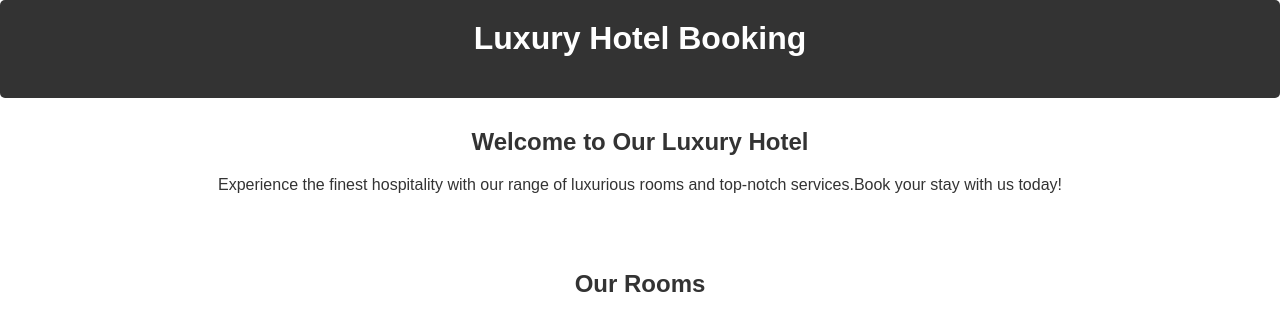
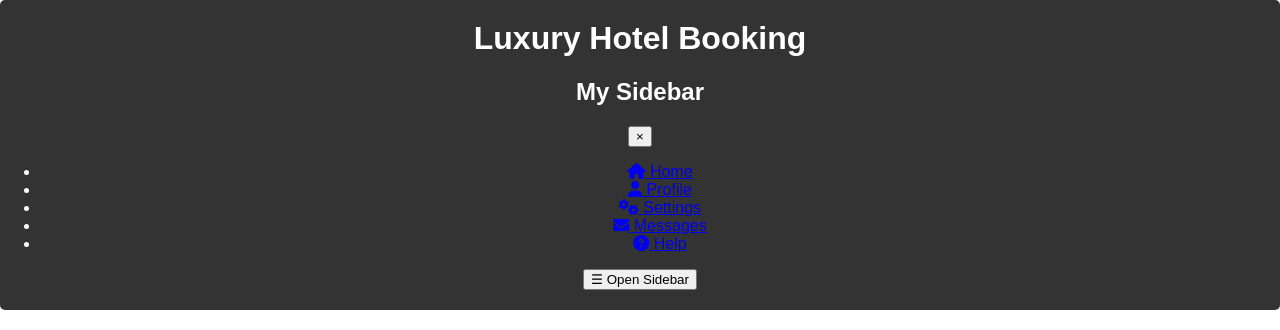
Before and after one commit to GitanjaliSase/Assignment-38-sidebar, a plain HTML site: page index.html in a window 1280 px wide. Shown: the top 330 px of the page. Drawn offline with Linux system fonts and the light colour scheme.

Commit message:
fontawesome add

```diff
--- a/index.html
+++ b/index.html
@@ -4,11 +4,29 @@
     <meta charset="UTF-8">
     <meta name="viewport" content="width=device-width, initial-scale=1.0">
     <title>Sidebar</title>
+    <script src="https://kit.fontawesome.com/5aa42e6115.js" crossorigin="anonymous"></script>
     <link rel="stylesheet" href="style.css">
 </head>
 <body>
 <div class="container">
     <h1>Luxury Hotel Booking</h1>
+    <div class="sidebar">
+        <div class="sidebar-header">
+          <h2>My Sidebar</h2>
+          <button class="close-btn" onclick="closeSidebar()">×</button>
+        </div>
+        <ul>
+          <li><a href="#"><i class="fas fa-home"></i> Home</a></li>
+          <li><a href="#"><i class="fas fa-user"></i> Profile</a></li>
+          <li><a href="#"><i class="fas fa-cogs"></i> Settings</a></li>
+          <li><a href="#"><i class="fas fa-envelope"></i> Messages</a></li>
+          <li><a href="#"><i class="fas fa-question-circle"></i> Help</a></li>
+        </ul>
+      </div>
+
+      <div class="content">
+        <button class="open-btn" onclick="openSidebar()">☰ Open Sidebar</button>
+      </div>
 
 </div>
 
```
